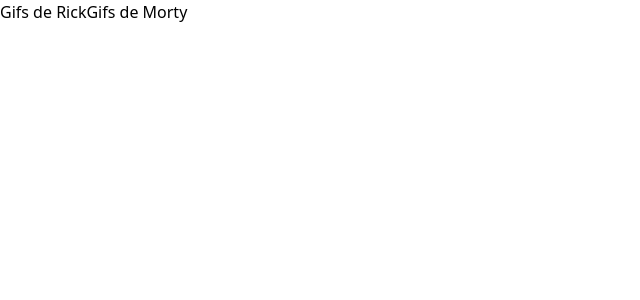
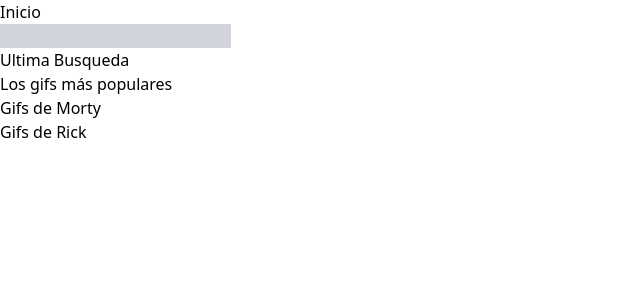
Before and after one commit to julianv97/giffy, a React (Create React App) app: page / in a window 1280 px wide. Shown: the top 300 px of the page, without its empty margins (0-640 px from the left). Built offline with nearby package versions, Linux system fonts and the light colour scheme; no server answers.

Commit message:
pages, context

```diff
--- a/src/App.js
+++ b/src/App.js
@@ -1,18 +1,27 @@
-import React, { useState } from "react";
-import ListOfGifs from "./components/ListOfGifs";
+import React from "react";
 
+import Home from "./pages/Home";
+import SearchResults from "./pages/SearchResults";
+import Detail from "./pages/Detail";
+
+import StaticContext from "./context/StaticContext";
+import { GifsContextProvider } from "./context/GifsContext";
 import { Link, Route } from "wouter";
 
 function App() {
-  const [keyword, setKeyword] = useState("rick");
   return (
-    <div>
-      <section>
-        <Link to="/gif/rick">Gifs de Rick</Link>
-        <Link to="/gif/morty">Gifs de Morty</Link>
-        <Route path="/gif/:keyword" component={ListOfGifs} />
-      </section>
-    </div>
+    <StaticContext.Provider value={{ name: "Julian" }}>
+      <div>
+        <section>
+          <Link to="/"> Inicio </Link>
+          <GifsContextProvider>
+            <Route path="/" component={Home} />
+            <Route path="/search/:keyword" component={SearchResults} />
+            <Route path="/gif/:id" component={Detail} />
+          </GifsContextProvider>
+        </section>
+      </div>
+    </StaticContext.Provider>
   );
 }
 
--- a/src/components/Gif.jsx
+++ b/src/components/Gif.jsx
@@ -1,11 +1,14 @@
 import React from "react";
+import { Link } from "wouter";
 
 const Gif = ({ title, id, url }) => {
   return (
-    <a href={`#${id}`}>
-      <h4>{title}</h4>
-      <img src={url} alt="gif" />
-    </a>
+    <div className="w-40">
+      <Link to={`/gif/${id}`}>
+        <h4>{title}</h4>
+        <img loading="lazy" src={url} alt="gif" className="w-20 h-20" />
+      </Link>
+    </div>
   );
 };
 
--- a/src/components/ListOfGifs.jsx
+++ b/src/components/ListOfGifs.jsx
@@ -1,21 +1,7 @@
-import React, { useState, useEffect } from "react";
+import React from "react";
 import Gif from "./Gif";
-import getGifs from "../services/getGifs";
 
-const ListOfGifs = ({ params }) => {
-  const { keyword } = params;
-  const [gifs, setGifs] = useState([]);
-  const [loading, setLoading] = useState(false);
-  useEffect(() => {
-    setLoading(true);
-    getGifs({ keyword }).then((gifs) => {
-      setGifs(gifs);
-      setLoading(false);
-    });
-  }, [keyword, setLoading]);
-
-  if (loading) return <h2>Loading...</h2>;
-
+const ListOfGifs = ({ gifs }) => {
   return (
     <>
       {gifs.map((gif) => (
--- /dev/null
+++ b/src/context/GifsContext.js
@@ -0,0 +1,15 @@
+import React, { useState } from "react";
+
+const GifsContext = React.createContext();
+
+export const GifsContextProvider = ({ children }) => {
+  const [gifs, setGifs] = useState([]);
+
+  return (
+    <GifsContext.Provider value={{ gifs, setGifs }}>
+      {children}
+    </GifsContext.Provider>
+  );
+};
+
+export default GifsContext;
--- /dev/null
+++ b/src/context/StaticContext.js
@@ -0,0 +1,5 @@
+import React from "react";
+
+const StaticContext = React.createContext();
+
+export default StaticContext;
--- /dev/null
+++ b/src/hooks/useGifs.js
@@ -0,0 +1,26 @@
+import { useState, useEffect, useContext } from "react";
+import getGifs from "../services/getGifs";
+import GifsContext from "../context/GifsContext";
+
+//Este hook es para setear los gifs en el context global
+const useGifs = ({ keyword } = { keyword: null }) => {
+  const [loading, setLoading] = useState(false);
+  const { gifs, setGifs } = useContext(GifsContext);
+
+  useEffect(() => {
+    setLoading(true);
+
+    const keywordToUse =
+      keyword || localStorage.getItem("lastKeyword") || "random";
+
+    getGifs({ keyword: keywordToUse }).then((gifs) => {
+      setGifs(gifs);
+      setLoading(false);
+      localStorage.setItem("lastKeyword", keyword);
+    });
+  }, [keyword, setGifs]);
+
+  return { loading, gifs };
+};
+
+export default useGifs;
--- /dev/null
+++ b/src/hooks/useGlobalGifs.js
@@ -0,0 +1,10 @@
+import { useContext } from "react";
+import GifsContext from "../context/GifsContext";
+
+//Este hook es para leer los gifs del context desde cualquier componente
+const useGlobalGifs = () => {
+  const { gifs } = useContext(GifsContext);
+  return gifs;
+};
+
+export default useGlobalGifs;
--- /dev/null
+++ b/src/pages/Detail/index.js
@@ -0,0 +1,13 @@
+import React from "react";
+import useGlobalGifs from "../../hooks/useGlobalGifs";
+import Gif from "../../components/Gif";
+
+const Detail = ({ params }) => {
+  const gifs = useGlobalGifs();
+
+  const gif = gifs.find((singleGif) => singleGif.id === params.id);
+
+  return <Gif {...gif} />;
+};
+
+export default Detail;
--- /dev/null
+++ b/src/pages/Home/index.js
@@ -0,0 +1,51 @@
+import React, { useState } from "react";
+import { Link, useLocation } from "wouter";
+import useGifs from "../../hooks/useGifs";
+
+import ListOfGifs from "../../components/ListOfGifs";
+
+const POPULAR_GIFS = ["Morty", "Rick"];
+
+const Home = () => {
+  const [keyword, setKeyword] = useState("");
+  // eslint-disable-next-line no-unused-vars
+  const [path, pushLocation] = useLocation();
+
+  // eslint-disable-next-line no-unused-vars
+  const { loading, gifs } = useGifs();
+
+  const handleSubmit = (e) => {
+    e.preventDefault();
+    //navegar a otra ruta
+    pushLocation(`/search/${keyword}`);
+  };
+
+  const handleChange = (e) => {
+    setKeyword(e.target.value);
+  };
+
+  return (
+    <>
+      <form onSubmit={handleSubmit}>
+        <input
+          type="text"
+          value={keyword}
+          onChange={handleChange}
+          className="bg-gray-300"
+        />
+      </form>
+      <h3>Ultima Busqueda</h3>
+      <ListOfGifs gifs={gifs} />
+      <h3>Los gifs más populares</h3>
+      <ul>
+        {POPULAR_GIFS.map((popularGif) => (
+          <li key={popularGif}>
+            <Link to={`/search/${popularGif}`}>Gifs de {popularGif}</Link>
+          </li>
+        ))}
+      </ul>
+    </>
+  );
+};
+
+export default Home;
--- /dev/null
+++ b/src/pages/SearchResults/index.js
@@ -0,0 +1,19 @@
+import React from "react";
+import ListOfGifs from "../../components/ListOfGifs";
+import useGifs from "../../hooks/useGifs";
+
+const SearchResults = ({ params }) => {
+  const { keyword } = params;
+  const {loading, gifs} = useGifs({keyword})
+
+  return (
+    <div>
+        {loading
+        ? <h1>Loading...</h1>
+        : <ListOfGifs gifs={gifs} />
+        }
+    </div>
+  );
+};
+
+export default SearchResults;
--- a/src/services/getGifs.js
+++ b/src/services/getGifs.js
@@ -1,4 +1,4 @@
-const apiKey = process.env.REACT_APP_API_KEY;
+const apiKey = process.env.REACT_APP_PUBLIC_API_KEY;
 
 const getGifs = ({ keyword = "batman" } = {}) => {
   const url = `https://api.giphy.com/v1/gifs/search?api_key=${apiKey}&q=${keyword}&limit=25&offset=0&rating=g&lang=en`;
```
